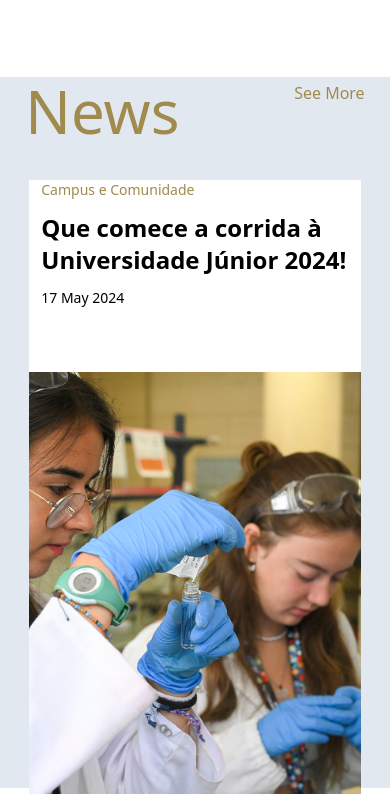
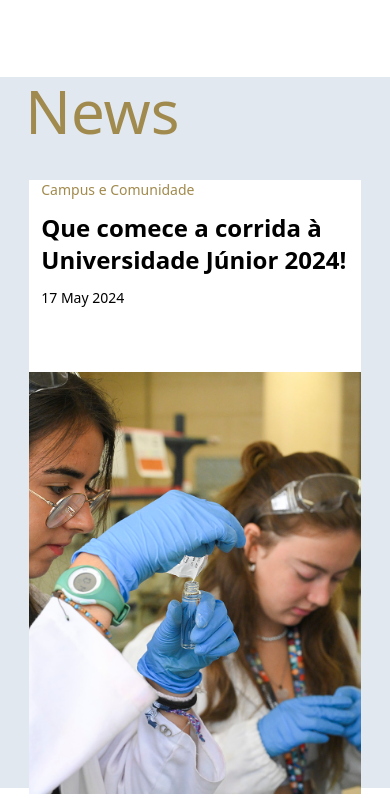
Before and after one commit to innocentemutabazi/cloningGates, a website: page src/index.html in a window 390 px wide. Shown: the part 1466-2264 px from the top of the page. Drawn offline with Linux system fonts and the light colour scheme.

Commit message:
Had to fix one more thing

```diff
--- a/src/index.html
+++ b/src/index.html
@@ -104,7 +104,7 @@
   <section class="w-full pt-1 pb-32 mt-20 bg-slate-200">
     <div class="w-[87%] lg:mt-12 flex justify-between mx-auto">
     <h1 class="text-6xl font-thin text-[#A18A4D] lg:ml-10">News</h1>
-    <p class="text-[#A18A4D]">See More
+    <p class="text-[#A18A4D] lg:visible invisible" >See More
 
   </div>
     <div class="my-auto flex mx-auto h-[480px] gap-6 w-[85%] mt-[10%]">
@@ -242,7 +242,7 @@
         <h1 class="text-3xl font-semibold">International Students</h1>
         <h2 class="text-xl font-thin">Welcome! In this area you will find the answers you need to start and make the most of your
           experience at the University. We hope to help you... and welcome you soon!</h2>
-        <p class="text-[#A18A4D]">See more</p>
+        <p class="text-[#A18A4D] font-semibold">See more</p>
       </div>
       <div class="h-full"><img src="./images/gate-estudantes-internacionais.format-jpeg.jpg"
           class="object-cover lg:h-[347px]"></div>
```
Also changed, not shown: src/output.css.
